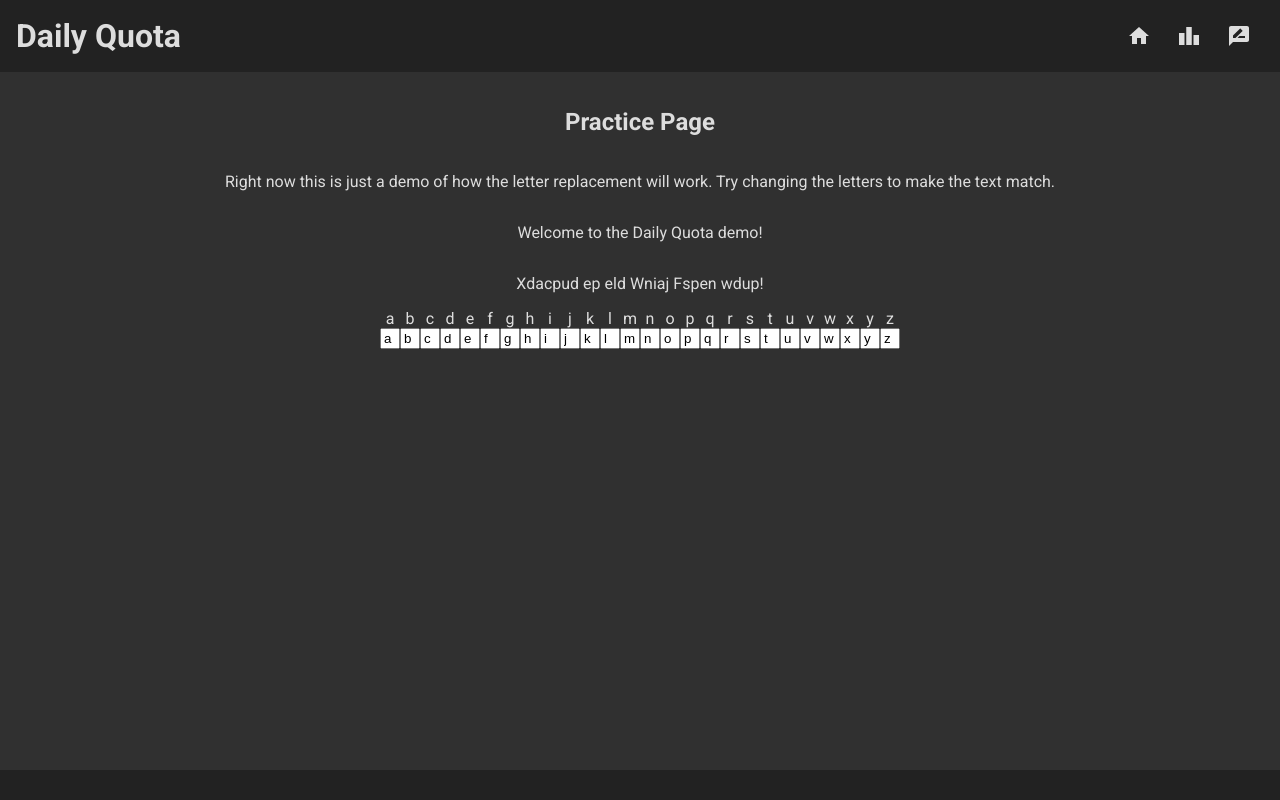
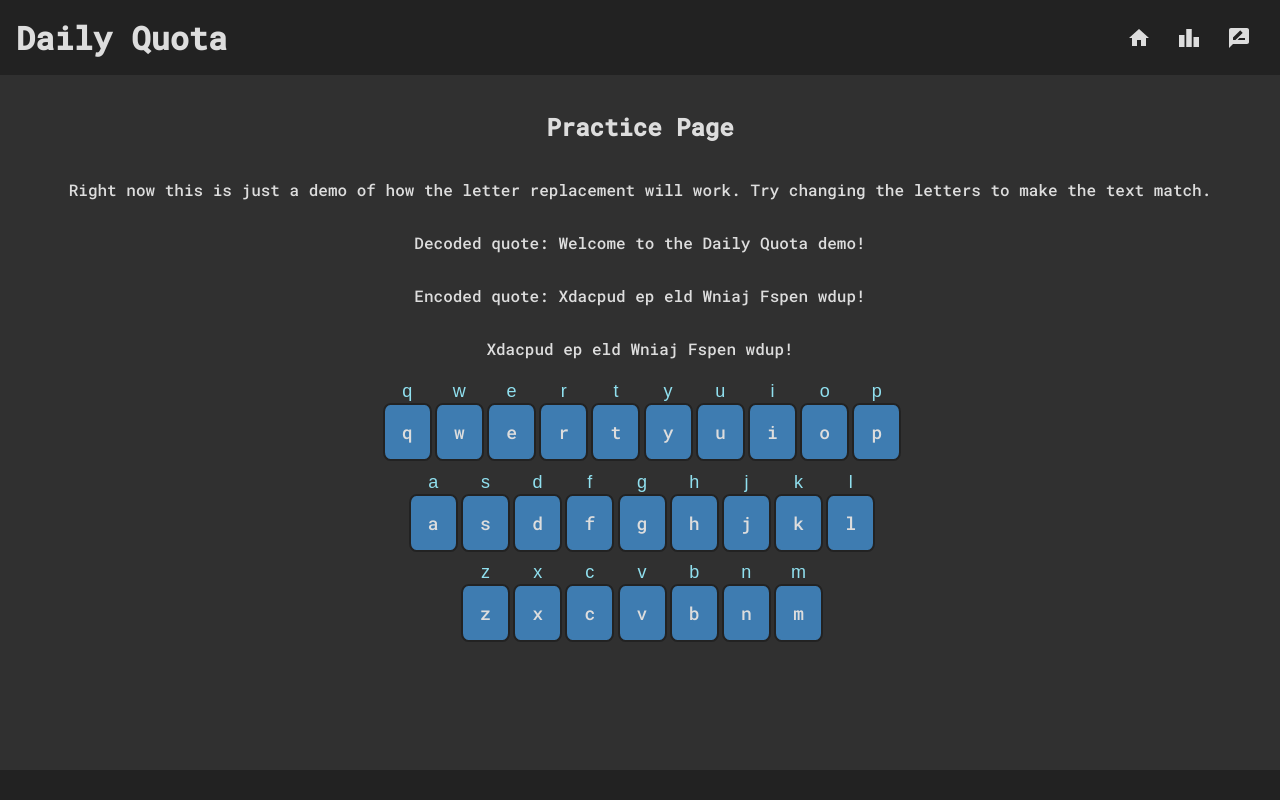
Before and after one commit to tombloor/dailyquota, a React (Create React App) app: page /practice in a window 1280 px wide. Built offline with nearby package versions, Linux system fonts and the light colour scheme.

Commit message:
decoder keyboard ui

```diff
--- a/public/index.html
+++ b/public/index.html
@@ -9,10 +9,9 @@
       name="description"
       content="A daily quote decryption challenge"
     />
-    <link
-      rel="stylesheet"
-      href="https://fonts.googleapis.com/css?family=Roboto:300,400,500,700&display=swap"
-    />
+    <link rel="preconnect" href="https://fonts.googleapis.com">
+    <link rel="preconnect" href="https://fonts.gstatic.com" crossorigin>
+    <link href="https://fonts.googleapis.com/css2?family=Roboto+Mono:wght@500&display=swap" rel="stylesheet">
     <link rel="apple-touch-icon" href="%PUBLIC_URL%/logo192.png" />
     <!--
       manifest.json provides metadata used when your web app is installed on a
--- a/src/App.css
+++ b/src/App.css
@@ -2,7 +2,7 @@
 body {
   color: #ddd;
   background-color: #303030;
-  font-family: Roboto, "Helvetica Neue", sans-serif;
+  font-family: 'Roboto Mono', monospace;
 }
 
 .app {
--- a/src/components/Decoder.module.css
+++ b/src/components/Decoder.module.css
@@ -1,3 +1,47 @@
-.decoderItem input {
-    width: 12px;
+.decoderContainer {
+    font-size: 18px;
+    display: flex;
+    flex-direction: column;
 }
+
+.row {
+    display: flex;
+    flex-direction: row;
+    justify-content: center;
+}
+
+.decoderWrapper {
+    width: 2.5em;
+    margin: .2em;
+}
+
+.decoderItem {
+    display: flex;
+    justify-content: center;
+    align-items: center;
+    background-color: #3E7CB1;
+    border: 2px solid #222;
+    border-radius: 15%;
+    width: 100%;
+    height: 3em;
+}
+
+input {
+    color: #90E0EF;
+    background-color: transparent;
+    border: 0;
+    outline: 0;
+    width: 100%;
+    text-align: center;
+    font-size: 18px;
+    caret-color: transparent;
+}
+
+input::selection {
+    background-color: transparent;
+}
+
+.decoderWrapper.active div {
+    background-color: #90E0EF;
+    color: #222;
+}
--- a/src/components/Decoder.tsx
+++ b/src/components/Decoder.tsx
@@ -1,5 +1,7 @@
-import { useState } from "react"
+import { ReactElement, useState } from "react"
 import { DecoderItem } from "./DecoderItem";
+
+import styles from './Decoder.module.css';
 
 
 type DecoderProps = {
@@ -22,20 +24,38 @@ export function Decoder(props: DecoderProps) {
         props.onChange(newCipher);
     }
 
-    let items = [];
+    let items: {[key: string]: ReactElement} = {};
     for(let i = 0; i < cipher.length; i++)
     {
         let orig = String.fromCharCode(lowerCaseBounds + i);
         let isLocked = cipher.charCodeAt(i) < lowerCaseBounds;
-        items.push(
-            <DecoderItem key={i} originalLetter={orig} newLetter={cipher[i]}
+        items[orig] = (
+            <DecoderItem key={i} index={i} originalLetter={orig} newLetter={cipher[i]}
                          locked={isLocked} handleChange={handleItemChange} />
         );
     }
 
+    let topRow = 'qwertyuiop'.split('');
+    let middleRow = 'asdfghjkl'.split('');
+    let bottomRow = 'zxcvbnm'.split('');
+
     return (
-        <div style={{'display': 'flex', 'flexDirection': 'row'}}>
-            {items}
+        <div className={styles.decoderContainer}>
+            <div className={styles.row}>
+                {topRow.map((key, index) => {
+                    return items[key];
+                })}
+            </div>
+            <div className={styles.row}>
+                {middleRow.map((key, index) => {
+                    return items[key];
+                })}
+            </div>
+            <div className={styles.row}>
+                {bottomRow.map((key, index) => {
+                    return items[key];
+                })}
+            </div>
         </div>
     )
 }
--- a/src/components/DecoderItem.tsx
+++ b/src/components/DecoderItem.tsx
@@ -2,11 +2,14 @@ import React, { useState } from 'react';
 import styles from './Decoder.module.css';
 
 type DecoderItemProps = {
+    index: number,
     originalLetter: string,
     newLetter?: string,
     locked?: boolean,
     handleChange: (originalLetter: string, letter: string) => void
 }
+
+//TODO: For mobile we're going to need to make our own onscreen keyboard to handle these
 
 export function DecoderItem(props: DecoderItemProps) {
     const letter = props.newLetter ?? props.originalLetter
@@ -21,12 +24,22 @@ export function DecoderItem(props: DecoderItemProps) {
         }
     }
 
+    const onFocus = (event: React.FocusEvent) => {
+        console.log(event);
+        event.currentTarget.parentElement!.className = `${styles.decoderWrapper} ${styles.active}`;
+    }
+
+    const onBlur = (event: React.FocusEvent) => {
+        console.log(event);
+        event.currentTarget.parentElement!.className = styles.decoderWrapper;
+    }
+
     return (
-        <div className={styles.decoderItem}>
-            <label>
-                {props.originalLetter}<br />
-                <input type='text' value={letter} onKeyDown={onKeyDown} readOnly={props.locked} onChange={()=>{}} />
-            </label>
-        </div>
+        <label tabIndex={props.index} className={styles.decoderWrapper}>
+            <input type='text' value={letter} onKeyDown={onKeyDown} readOnly={props.locked} onChange={()=>{}} onFocus={onFocus} onBlur={onBlur} />
+            <div className={styles.decoderItem}>
+                {props.originalLetter}
+            </div>
+        </label>
     )
 }
--- a/src/routes/Practice.tsx
+++ b/src/routes/Practice.tsx
@@ -49,7 +49,8 @@ export default function Practice(props: any) {
             Right now this is just a demo of how the letter replacement will work. Try changing the letters to make
             the text match.
         </p>
-        <p>{data.quote}</p>
+        <p>Decoded quote: {data.quote}</p>
+        <p>Encoded quote: {data.encrypted}</p>
         <p>{decodedQuote}</p>
         <Decoder cipher={cipher} onChange={handleCipherChange} />
     </>
```
